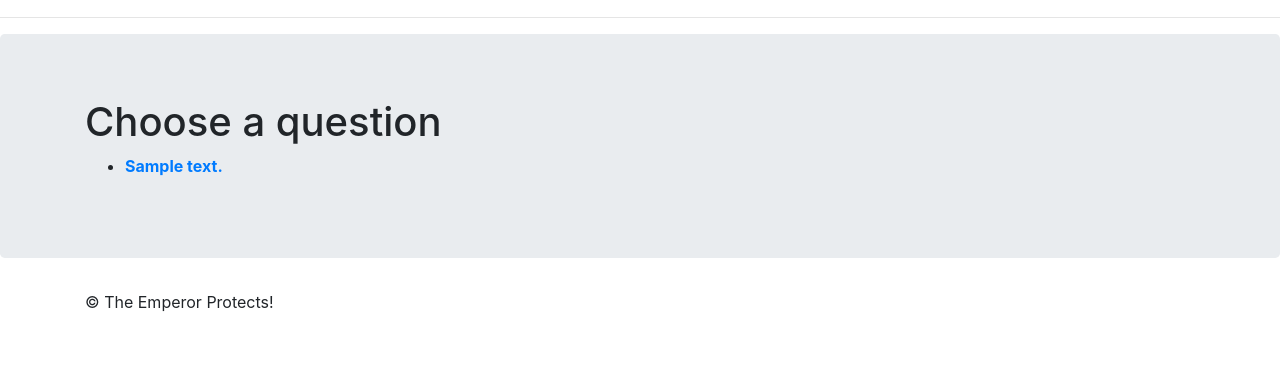
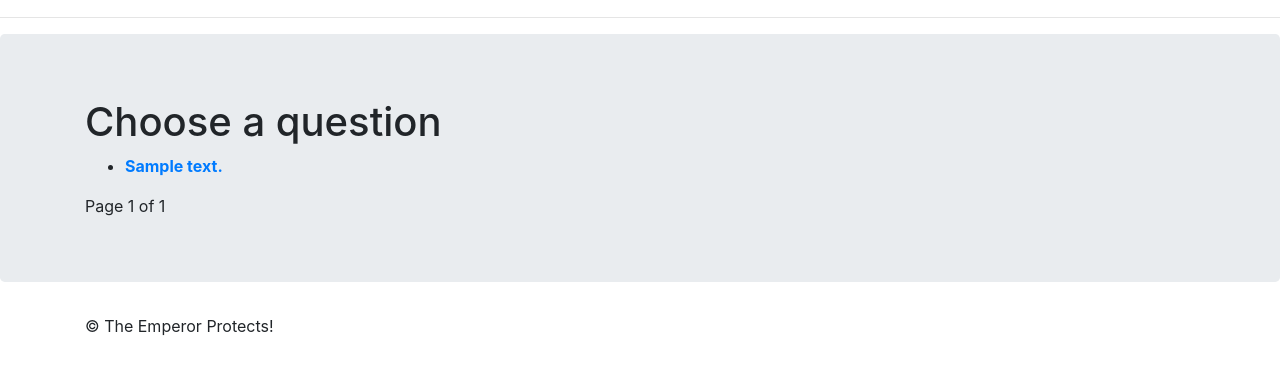
Before and after one commit to mfranco1/web-review, a Django app: page /polls/ in a window 1280 px wide. Shown: the part 56-431 px from the top of the page. Run offline with Django 3.2, Linux system fonts and the light colour scheme; tables that the repository leaves empty hold one stand-in row (values such as "Sample post"); some libraries are stand-ins or nearby versions.

Commit message:
added pagination to polls app

```diff
--- a/polls/templates/polls/index.html
+++ b/polls/templates/polls/index.html
@@ -8,6 +8,24 @@
         <li><a href={% url "polls:detail" question.id %}><b>{{question.question_text}}</b></a></li>
     {% endfor %}
     </ul>
+
+    <div class="pagination">
+        <span class="step-links">
+            {% if latest_questions.has_previous %}
+                <a href="?page=1">&laquo; first</a>
+                <a href="?page={{ latest_questions.previous_page_number }}">previous</a>
+            {% endif %}
+
+            <span class="current">
+                Page {{ latest_questions.number }} of {{ latest_questions.paginator.num_pages }}
+            </span>
+
+            {% if latest_questions.has_next %}
+                <a href="?page={{ latest_questions.next_page_number }}">next</a>
+                <a href="?page={{ latest_questions.paginator.num_pages }}">last &raquo;</a>
+            {% endif %}
+        </span>
+</div>
 {% else %}
     <p>No Questions in the database.</p>
 {% endif %}
--- a/polls/views.py
+++ b/polls/views.py
@@ -1,11 +1,15 @@
 from django.shortcuts import render, get_object_or_404
+from django.core.paginator import Paginator, EmptyPage, PageNotAnInteger
 from django.http import HttpResponse, HttpResponseRedirect
 from django.urls import reverse
 from .models import Question
 
 def index(request):
-    latest_questions = Question.objects.order_by('-publish_date')[:5]
-    context = {'latest_questions': latest_questions}
+    latest_questions = Question.objects.order_by('-publish_date')
+    paginator = Paginator(latest_questions, 5)
+
+    page = request.GET.get('page')
+    context = {'latest_questions': paginator.get_page(page)}
     return render(request, 'polls/index.html', context)
 
 def detail(request, question_id):
```
